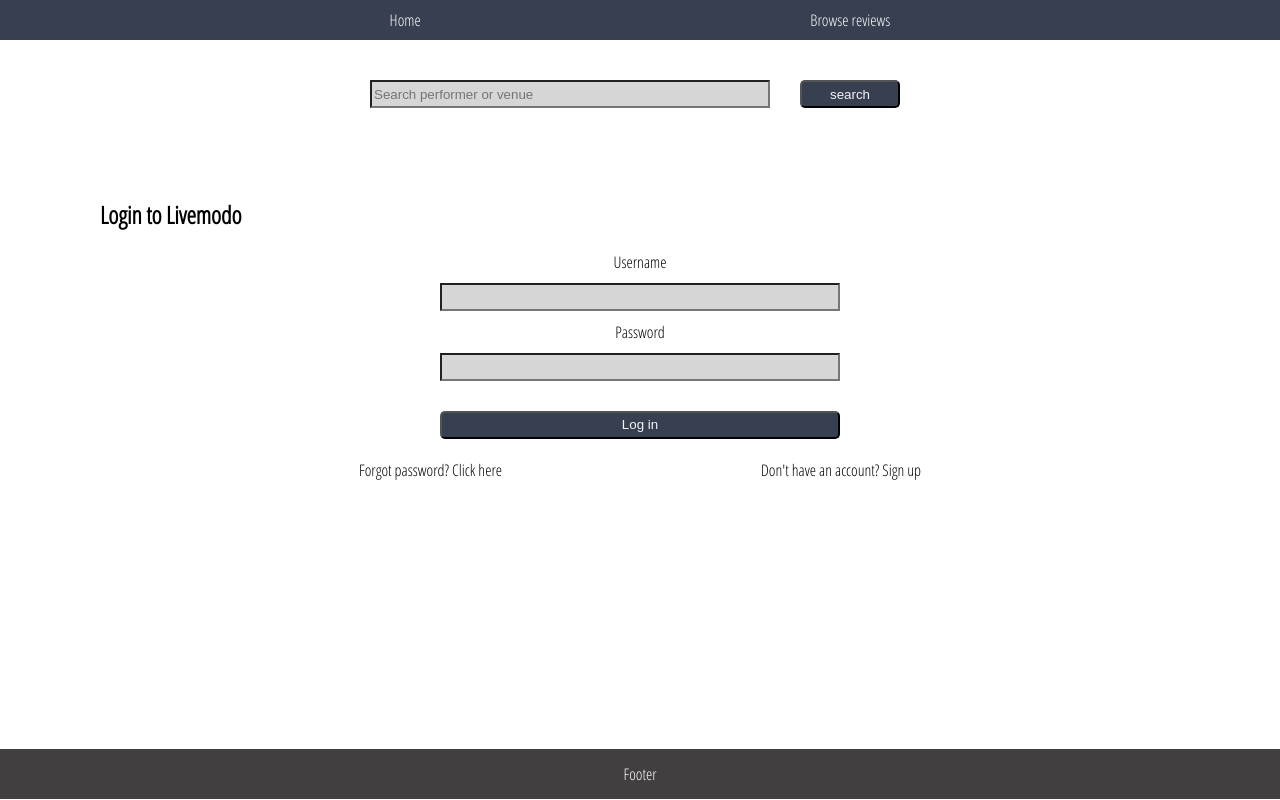
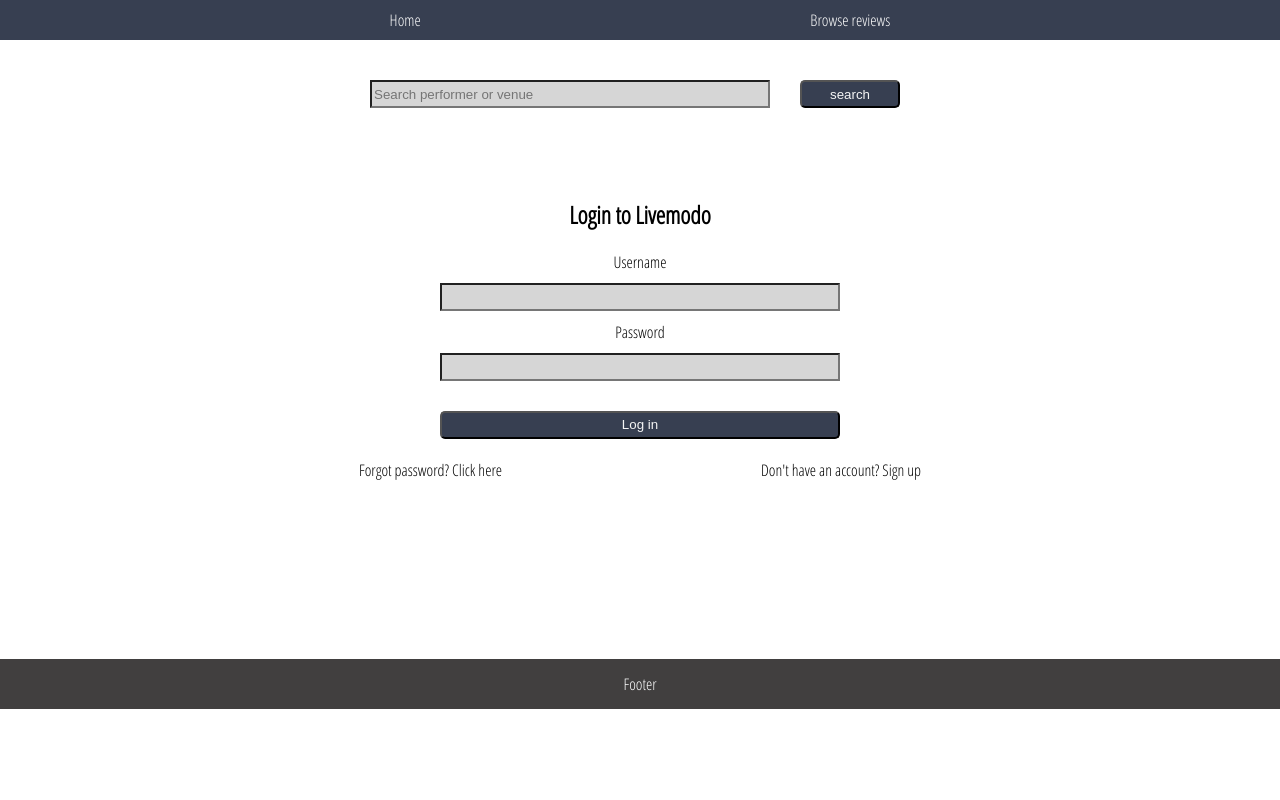
Before and after one commit to BC1985/livemodo, a React (Create React App) app: page /login in a window 1280 px wide. Built offline with nearby package versions, Linux system fonts and the light colour scheme; no server answers.

Commit message:
Fix header position and add error div style

```diff
--- a/src/LoginPage.css
+++ b/src/LoginPage.css
@@ -5,8 +5,11 @@
   margin-right: 100px;
 }
 
+h1 {
+  text-align: center;
+}
 #help {
-  height: 30vh;
+  height: 100px;
   display: flex;
   justify-content: space-evenly;
 }
@@ -18,3 +21,14 @@
   background-color: #cccc;
   margin: 10px;
 }
+
+#error {
+  color: red;
+  display: flex;
+  justify-content: center;
+  height: 50px;
+}
+
+.push {
+  height: -50px;
+}
```
